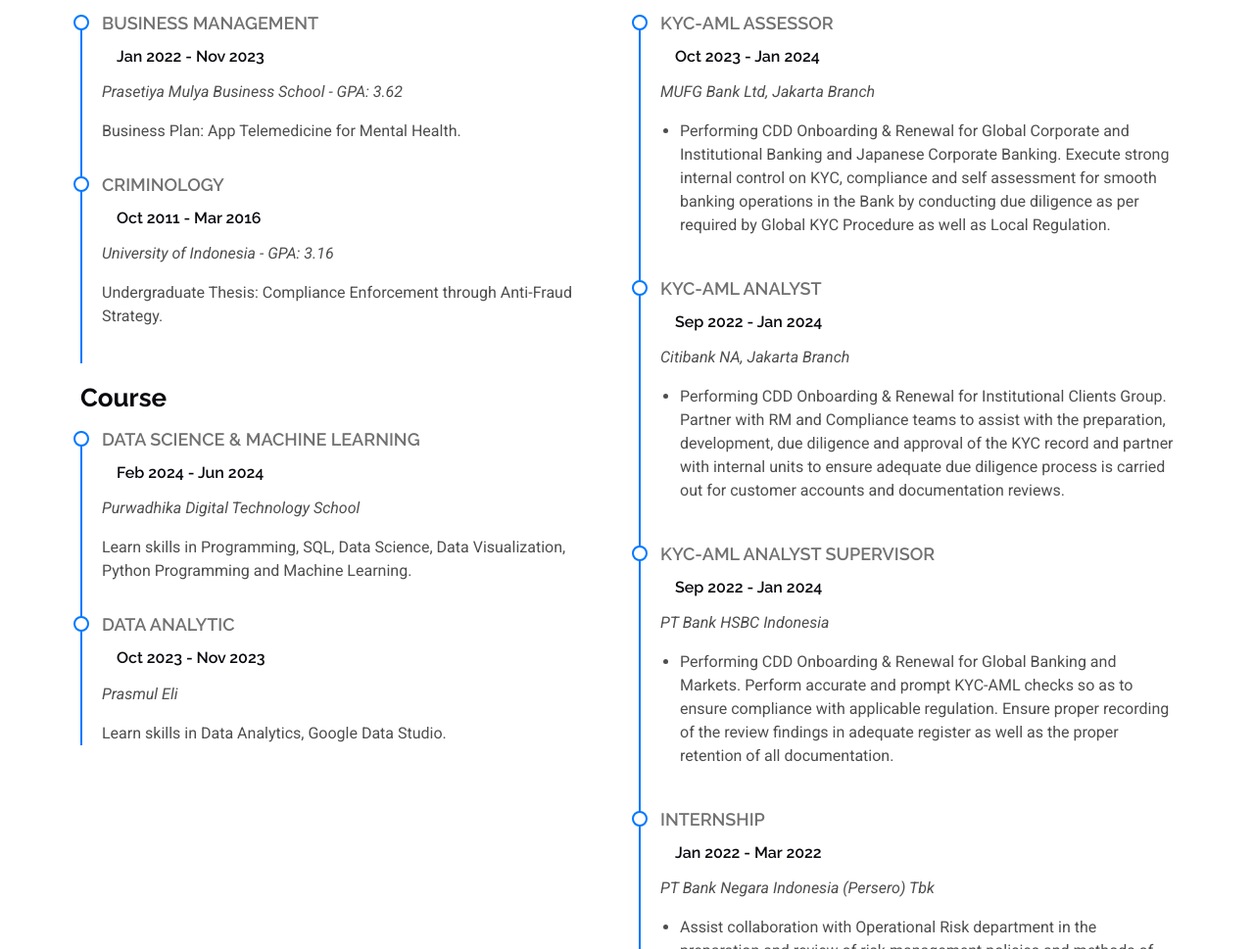
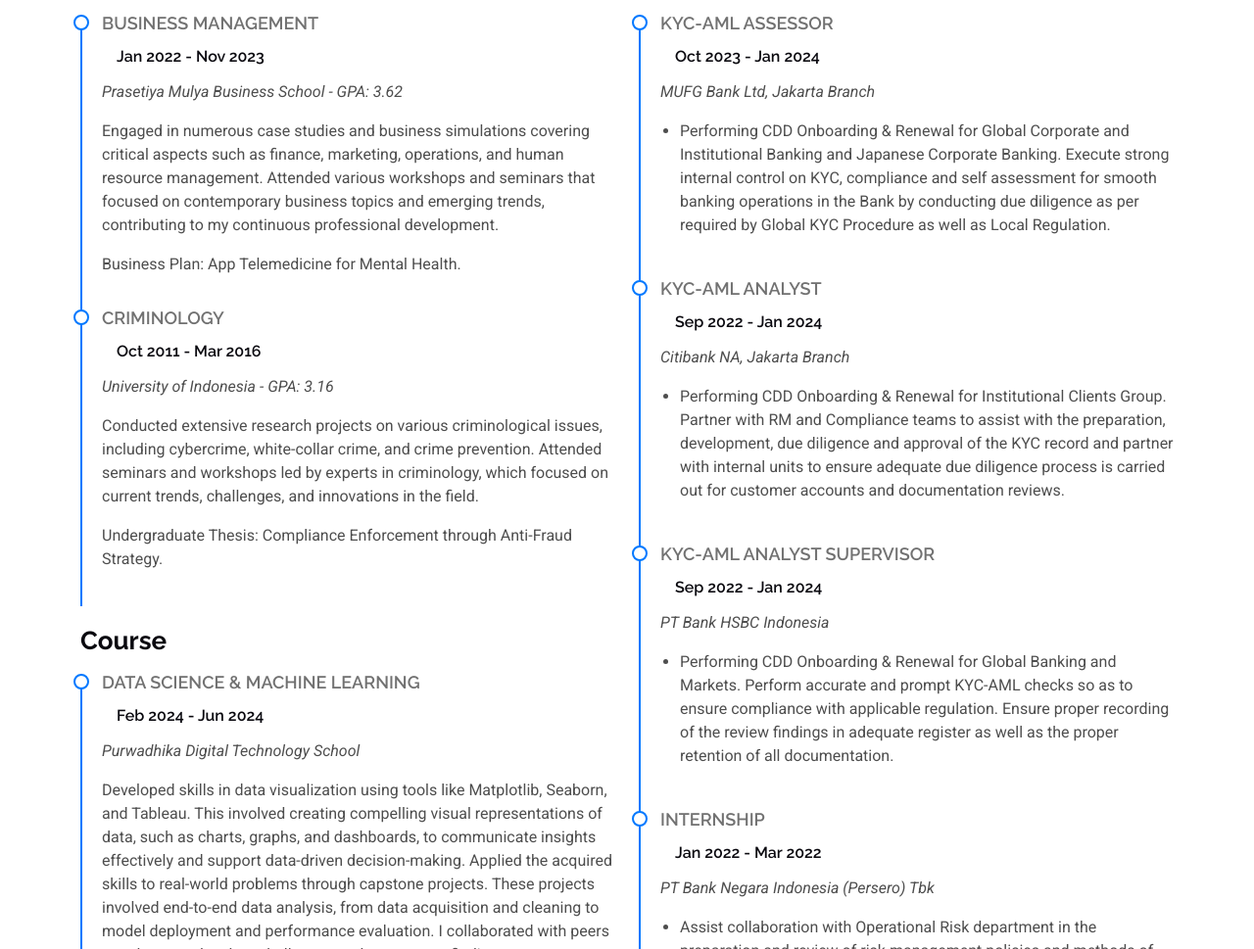
Before and after one commit to wicaksonobayu/portfolio_bayuwicaksono, a plain HTML site: page index.html in a window 1280 px wide. Shown: the part 1831-2800 px from the top of the page at 98% size. Drawn offline with Linux system fonts and the light colour scheme.

Commit message:
Update index.html

```diff
--- a/index.html
+++ b/index.html
@@ -203,6 +203,7 @@
               <h4>Business Management</h4>
               <h5>Jan 2022 - Nov 2023</h5>
               <p><em>Prasetiya Mulya Business School - GPA: 3.62</em></p>
+              <p>Engaged in numerous case studies and business simulations covering critical aspects such as finance, marketing, operations, and human resource management. Attended various workshops and seminars that focused on contemporary business topics and emerging trends, contributing to my continuous professional development.</p>
               <p>Business Plan: App Telemedicine for Mental Health.</p>
             </div><!-- Edn Resume Item -->
 
@@ -210,6 +211,7 @@
               <h4>Criminology</h4>
               <h5>Oct 2011 - Mar 2016</h5>
               <p><em>University of Indonesia - GPA: 3.16</em></p>
+              <p>Conducted extensive research projects on various criminological issues, including cybercrime, white-collar crime, and crime prevention. Attended seminars and workshops led by experts in criminology, which focused on current trends, challenges, and innovations in the field.</p>
               <p>Undergraduate Thesis: Compliance Enforcement through Anti-Fraud Strategy.</p>
             </div><!-- Edn Resume Item -->
 
@@ -218,14 +220,14 @@
               <h4>Data Science &amp; Machine Learning </h4>
               <h5>Feb 2024 - Jun 2024</h5>
               <p><em>Purwadhika Digital Technology School</em></p>
-              <p>Learn skills in Programming, SQL, Data Science, Data Visualization, Python Programming and Machine Learning.</p>
+              <p>Developed skills in data visualization using tools like Matplotlib, Seaborn, and Tableau. This involved creating compelling visual representations of data, such as charts, graphs, and dashboards, to communicate insights effectively and support data-driven decision-making. Applied the acquired skills to real-world problems through capstone projects. These projects involved end-to-end data analysis, from data acquisition and cleaning to model deployment and performance evaluation. I collaborated with peers to solve complex data challenges and present our findings to stakeholders.</p>
             </div><!-- Edn Resume Item -->
 
             <div class="resume-item pb-0">
               <h4>Data Analytic</h4>
               <h5>Oct 2023 - Nov 2023</h5>
               <p><em>Prasmul Eli</em></p>
-              <p>Learn skills in Data Analytics, Google Data Studio.</p>
+              <p>Acquired a foundational understanding of data analytics, including the principles of data collection, cleaning, and preprocessing using Google Data Studio. Enhanced data visualizations by customizing charts and graphs to meet specific analytical needs.</p>
             </div><!-- Edn Resume Item -->
 
 
```
